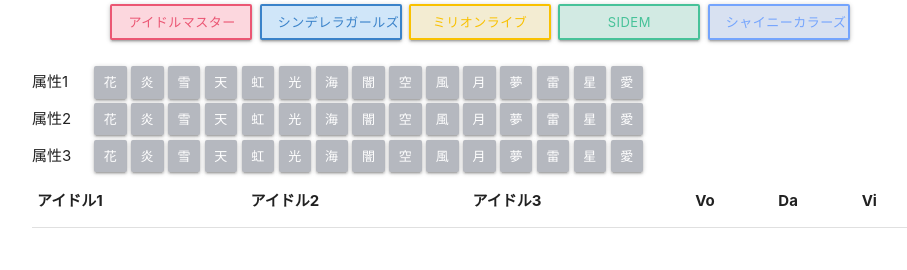
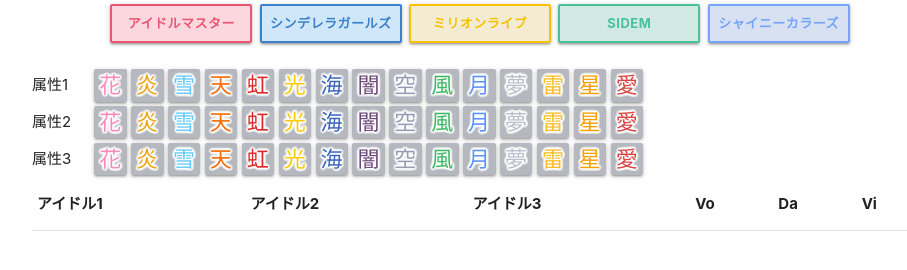
Before and after one commit to ytya/popunit, a website built with webpack: page src/index.ejs in a window 1280 px wide. Shown: the whole page, without its empty margins (160-1067 px from the left). Built offline with nearby package versions, Linux system fonts and the light colour scheme; files whose address does not match are found by name; what @riversun/sortable-table, dataframe-js would draw is missing.

Commit message:
[feat] 属性アイコンが判別しやすくなるように色付け

```diff
--- a/src/css/style.scss
+++ b/src/css/style.scss
@@ -6,6 +6,7 @@
  * Made By MaterializeCSS.com
  */
 
+@import url('https://fonts.googleapis.com/css2?family=M+PLUS+Rounded+1c:wght@400&display=swap');
 @import '../../node_modules/materialize-css/sass/materialize.scss';
 
 $colors: (
@@ -18,7 +19,22 @@
   sidem-main: #47c299,
   sidem-sub: #d2eae3,
   shiny-main: #74a4fd,
-  shiny-sub: #d8e1f1
+  shiny-sub: #d8e1f1,
+  attr-floew: #f78abb,
+  attr-fire: #f1a419,
+  attr-snow: #63c9fe,
+  attr-heaven: #f56f0e,
+  attr-rainbow: #da2826,
+  attr-light: #facc00,
+  attr-ocean: #3b64be,
+  attr-darkness: #6b4879,
+  attr-sky: #949bb2,
+  attr-wind: #3ab862,
+  attr-moon: #5f90ff,
+  attr-dream: #bbbfca,
+  attr-thunder: #f9bd26,
+  attr-star: #f8a000,
+  attr-love: #da4443
 );
 
 @function colors($key) {
@@ -35,6 +51,8 @@
   height: auto;
   white-space: nowrap;
   overflow: hidden;
+  padding: 0.1rem;
+  font-weight: bold;
 }
 
 .check-brand:checked + .btn-brand-765as,
@@ -130,11 +148,61 @@
   width: 32.4px;
   height: 32.4px;
   line-height: 32.4px;
-  font-size: 13px;
   padding: 0 0;
+  font-size: 22px;
+  font-family: 'M PLUS Rounded 1c', sans-serif;
+  text-shadow: 0 0 3px white, 0 0 3px white, 0 0 3px white, 0 0 3px white, 0 0 3px white, 0 0 3px white, 0 0 3px white,
+    0 0 3px white, 0 0 3px white, 0 0 3px white, 0 0 3px white, 0 0 3px white, 0 0 3px white, 0 0 3px white,
+    0 0 3px white, 0 0 3px white;
 }
 
-.icon-block {
+.btn-attr-flower {
+  color: colors(attr-floew);
+}
+.btn-attr-fire {
+  color: colors(attr-fire);
+}
+.btn-attr-snow {
+  color: colors(attr-snow);
+}
+.btn-attr-heaven {
+  color: colors(attr-heaven);
+}
+.btn-attr-rainbow {
+  color: colors(attr-rainbow);
+}
+.btn-attr-light {
+  color: colors(attr-light);
+}
+.btn-attr-ocean {
+  color: colors(attr-ocean);
+}
+.btn-attr-darkness {
+  color: colors(attr-darkness);
+}
+.btn-attr-sky {
+  color: colors(attr-sky);
+}
+.btn-attr-wind {
+  color: colors(attr-wind);
+}
+.btn-attr-moon {
+  color: colors(attr-moon);
+}
+.btn-attr-dream {
+  color: colors(attr-dream);
+}
+.btn-attr-thunder {
+  color: colors(attr-thunder);
+}
+.btn-attr-star {
+  color: colors(attr-star);
+}
+.btn-attr-love {
+  color: colors(attr-love);
+}
+
+.btn .icon-block {
   padding: 0 15px;
 }
 .icon-block .material-icons {
--- a/src/index.ejs
+++ b/src/index.ejs
@@ -14,23 +14,23 @@
   <!-- ブランド選択 -->
   <div class="container">
     <div class="row">
-      <div class="col col-brand s6 m4 l2 offset-l1">
+      <div class="col col-brand s6 m4 l4 xl2 offset-xl1">
         <input type="checkbox" class="check-brand" value="765AS">
         <label class="btn-small btn-brand btn-brand-765as" >アイドルマスター</label>
       </div>
-      <div class="col col-brand s6 m4 l2">
+      <div class="col col-brand s6 m4 l4 xl2">
         <input type="checkbox" class="check-brand" value="シンデレラガールズ">
         <label class="btn-small btn-brand btn-brand-cinderella" >シンデレラガールズ</label>
       </div>
-      <div class="col col-brand s6 m4 l2">
+      <div class="col col-brand s6 m4 l4 xl2">
         <input type="checkbox" class="check-brand" value="ミリオンライブ">
         <label class="btn-small btn-brand btn-brand-million" >ミリオンライブ</label>
       </div>
-      <div class="col col-brand s6 m4 l2">
+      <div class="col col-brand s6 m4 l4 xl2">
         <input type="checkbox" class="check-brand" value="SideM">
         <label class="btn-small btn-brand btn-brand-sidem" >SideM</label>
       </div>
-      <div class="col col-brand s6 m4 l2">
+      <div class="col col-brand s6 m4 l4 xl2">
         <input type="checkbox" class="check-brand" value="シャイニーカラーズ">
         <label class="btn-small btn-brand btn-brand-shiny" >シャイニーカラーズ</label>
       </div>
@@ -38,15 +38,15 @@
   </div>
 
   <!-- 属性選択 -->
-  <% let attrs = ['花', '炎', '雪', '天', '虹', '光', '海', '闇', '空', '風', '月', '夢', '雷', '星', '愛'] %>
+  <% let attrs = [['flower', '花'], ['fire', '炎'], ['snow', '雪'], ['heaven', '天'], ['rainbow', '虹'], ['light', '光'], ['ocean', '海'], ['darkness', '闇'], ['sky', '空'], ['wind', '風'], ['moon', '月'], ['dream', '夢'], ['thunder', '雷'], ['star', '星'], ['love', '愛']] %>
   <div class="container flex-row">
     <div class="label-attr">
       属性1
     </div>
     <div class="flex-attr">
-      <% for (let value of attrs) { %>
+      <% for (let attr of attrs) { %>
         <div class="col-attr">
-          <input type="checkbox" class="check-attr" name="check-attr1" value="<%= value %>"><label class="btn-attr"><%= value %></label>
+          <input type="checkbox" class="check-attr" name="check-attr1" value="<%= attr[1] %>"><label class="btn-attr btn-attr-<%= attr[0] %>"><%= attr[1] %></label>
         </div>
       <% } %>
     </div>
@@ -56,9 +56,9 @@
       属性2
     </div>
     <div class="flex-attr">
-      <% for (let value of attrs) { %>
+      <% for (let attr of attrs) { %>
         <div class="col-attr">
-          <input type="checkbox" class="check-attr" name="check-attr2" value="<%= value %>"><label class="btn-attr"><%= value %></label>
+          <input type="checkbox" class="check-attr" name="check-attr2" value="<%= attr[1] %>"><label class="btn-attr btn-attr-<%= attr[0] %>"><%= attr[1] %></label>
         </div>
       <% } %>
     </div>
@@ -68,9 +68,9 @@
       属性3
     </div>
     <div class="flex-attr">
-      <% for (let value of attrs) { %>
+      <% for (let attr of attrs) { %>
         <div class="col-attr">
-          <input type="checkbox" class="check-attr" name="check-attr3" value="<%= value %>"><label class="btn-attr"><%= value %></label>
+          <input type="checkbox" class="check-attr" name="check-attr3" value="<%= attr[1] %>"><label class="btn-attr btn-attr-<%= attr[0] %>"><%= attr[1] %></label>
         </div>
       <% } %>
     </div>
```
